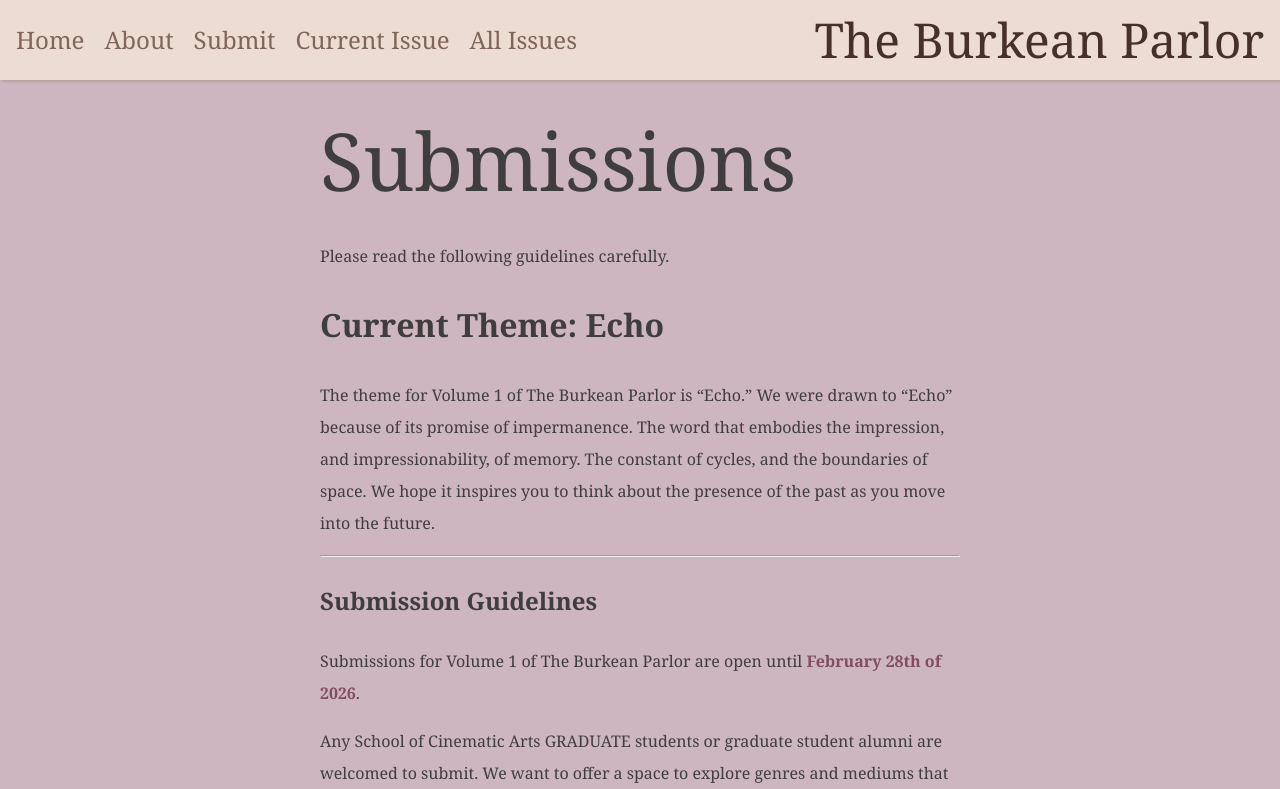
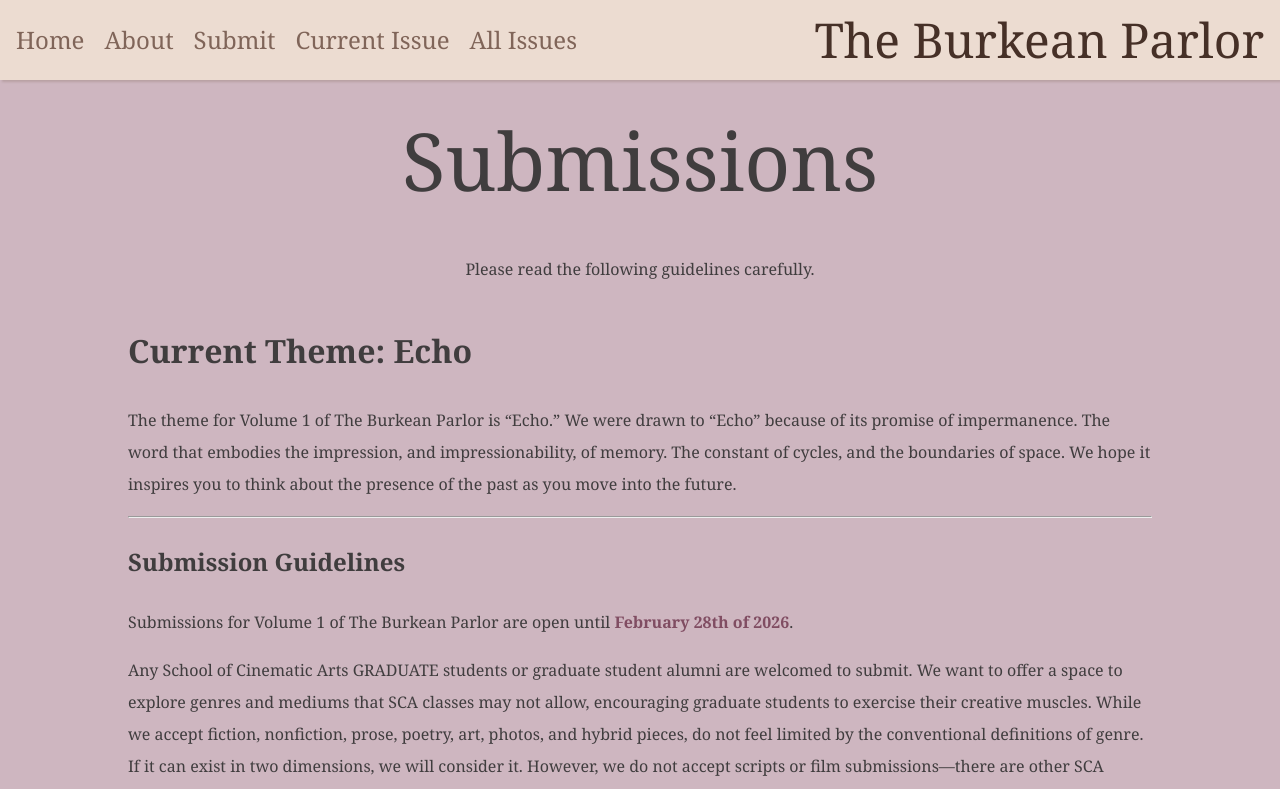
Before and after one commit to a0-ye/theburkeanparlor, a React (Vite) app: page /Submit in a window 1280 px wide. Shown: the top 789 px of the page. Built offline with nearby package versions, Linux system fonts and the light colour scheme.

Commit message:
submissions style test, Evelyn Bio update, home button to issue

```diff
--- a/src/pages/About.tsx
+++ b/src/pages/About.tsx
@@ -11,33 +11,33 @@ import { colors, sunsetfield } from '../assets/colors';
 const teamMembers = [
   {
     name: "Evelyn Davis",
-    description: "definetly evelyn I swear definetly evelyn I swear definetly evelyn I swear definetly evelyn I swear",
-    subtitle:'Editor-in-Chief',
+    description: "Evelyn Davis is a Screenwriting MFA Candidate and USC’s School of Cinematic Arts. Prior to joining USC, Evelyn worked in production on film and TV sets. Evelyn has a bachelor’s degree from Scripps College in media studies, with a minor in political science, and is endlessly passionate about applying both to write stories that capture national identity and national memory on screen.",
+    subtitle: 'Editor-in-Chief',
     image: ev
   },
   {
     name: "Sophie Najm",
-    subtitle:'Editor',
+    subtitle: 'Editor',
     description: "Before Sophie Najm joined USC for screenwriting, she majored in writing & literature, both working for and being published in multiple literary journals. She loves reading anything that shows the familiar in unfamiliar ways.",
     image: sn
   },
   {
     name: "Tony Zhu ",
-    subtitle:'Editor',
+    subtitle: 'Editor',
 
     description: "Tony Zhu started as a software engineer writing personal essays and poems on the side. His passion for art led him to quit tech in 2023, where he committed to various creative pursuits including filming video essays, making video games, and, of course, writing more. Now at USC, Tony spends most of his time writing scripts but still makes time to stay in touch with his left brain.",
     image: tz
   },
   {
     name: "JT",
-    subtitle:'Editor',
+    subtitle: 'Editor',
     description: "His name is JT and he likes to party",
     image: jt
   },
   {
     name: "adrian",
-    subtitle:'Web Developer',
-    description: "this is a description and i need to put text to FORCE it back into place",
+    subtitle: 'Web Developer',
+    description: "Adrian is a software engineer with experience in a variety of different technologies who loves a good challenge to tackle",
     image: drool
   },
 
@@ -50,7 +50,7 @@ export default function About() {
     <div id="about-container" style={{
       display: 'flex', flexDirection: 'column',
       alignItems: "center", gap: '1vw',
-      width: '100%', height: '100%', maxHeight: 'fit-content',
+      // width: '100%', height: '100%',
     }}>
       <div id='top-half' style={{
         display: 'flex', justifyContent: 'center', alignItems: 'center', width: '100%',
@@ -60,7 +60,7 @@ export default function About() {
         <div id="about-info" style={{
           display: 'flex', maxHeight: 'fit-content', width: '60%',
           alignItems: "center", justifyContent: 'center', gap: '5vw',
-          marginTop: '3em', marginBottom:'3em'
+          marginTop: '3em', marginBottom: '3em'
         }}>
           <div id="about-text" style={{}}>
             <h1 style={{}}>About Us</h1>
@@ -99,6 +99,14 @@ export default function About() {
         </div>
       </div>
 
+      <div id='contact-footer' style={{
+        backgroundColor: '#ff0101',
+        width: '100%', margin: '0 10% 0 10%'
+      }}>
+        <h1>Contact Us</h1>
+        <p> thisisanemail@mailroom.com</p>
+      </div>
+
 
 
     </div>
--- a/src/pages/Home.tsx
+++ b/src/pages/Home.tsx
@@ -42,7 +42,7 @@ export default function Home() {
             // backgroundColor: '#25233bff'
         }}>
 
-            <a href="https://www.google.com/" target="_blank" rel="noopener noreferrer">
+            <a href="/Issue/1" target="_blank" rel="noopener noreferrer">
                 <motion.button className="submit-button"
                     style={{
                         width: '100%', height: "100%",
--- a/src/pages/Submit.tsx
+++ b/src/pages/Submit.tsx
@@ -10,18 +10,23 @@ export default function Submit() {
             alignItems: "center", justifyContent: "center", gap: '1vw',
             // padding:'5vh',
             backgroundColor: sunsetfield.mauve,
-            lineHeight:2
+            lineHeight: 2
             // color: colors.light
         }}>
+            <div style={{ fontSize: '5em' }}>
+                Submissions
+            </div>
+            <div>
+                Please read the following guidelines carefully.
+            </div>
+            <div id="column" style={{
+                // width: '50%',
+                margin: '0 10% 0 10%',
+                marginBottom: '6em',
 
-            <div id="column" style={{
-                width: '50%', marginBottom: '6em',
+            }}>
 
-            }}><div style={{fontSize:'5em'}}>
-                        Submissions
-                    </div><div>
-                        Please read the following guidelines carefully.
-                    </div>
+
                 <h1 style={{}}>Current Theme: Echo</h1>
                 <p>
                     The theme for Volume 1 of The Burkean Parlor is “Echo.” We were drawn to “Echo” because of its promise of impermanence. The word that embodies the impression, and impressionability, of memory. The constant of cycles, and the boundaries of space. We hope it inspires you to think about the presence of the past as you move into the future.
@@ -31,8 +36,10 @@ export default function Submit() {
 
                 <h2>Submission Guidelines</h2>
                 <p>
-                    Submissions for Volume 1 of The Burkean Parlor are open until <span style={{ fontWeight: 'bold', color:
-                        sunsetfield.mauve2 }}>February 28th of 2026</span>.
+                    Submissions for Volume 1 of The Burkean Parlor are open until <span style={{
+                        fontWeight: 'bold', color:
+                            sunsetfield.mauve2
+                    }}>February 28th of 2026</span>.
 
                 </p>
                 <p>
@@ -98,11 +105,11 @@ export default function Submit() {
                                 alignSelf: 'center',
                                 fontSize: '2em',
                                 // borderRadius: '15px',
-                                border:'none',
+                                border: 'none',
                                 padding: '1em',
                                 backgroundColor: sunsetfield.blush,
                                 cursor: 'pointer',
-                                color:sunsetfield.shell
+                                color: sunsetfield.shell
                             }}
                             whileHover={{
                                 backgroundColor: sunsetfield.mauve2
```
